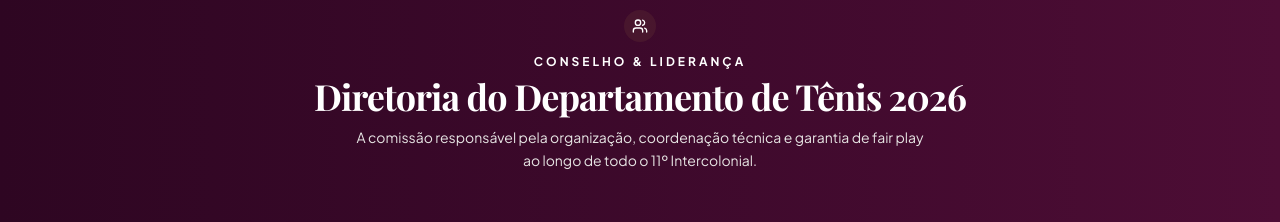
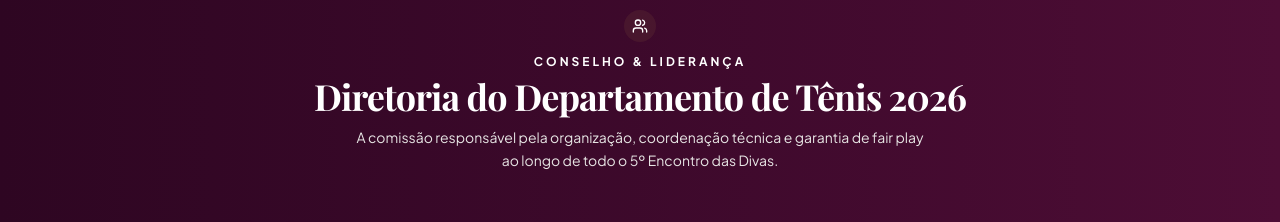
Before and after one commit to eurodev777/react-site-nippondivas, a React (Vite) app: page / in a window 1280 px wide. Shown: the part 1480-1702 px from the top of the page. Built offline with nearby package versions, Linux system fonts and the light colour scheme; no server answers; a web font is replaced by a local one.

Commit message:
JP THE RICH!

```diff
--- a/src/components/Diretoria.tsx
+++ b/src/components/Diretoria.tsx
@@ -48,7 +48,7 @@ export default function Diretoria() {
           </h3>
           <p className="mt-3 text-sm text-stone-200 max-w-xl mx-auto leading-relaxed">
             A comissão responsável pela organização, coordenação técnica e
-            garantia de fair play ao longo de todo o 11º Intercolonial.
+            garantia de fair play ao longo de todo o 5º Encontro das Divas.
           </p>
         </div>
 
```
